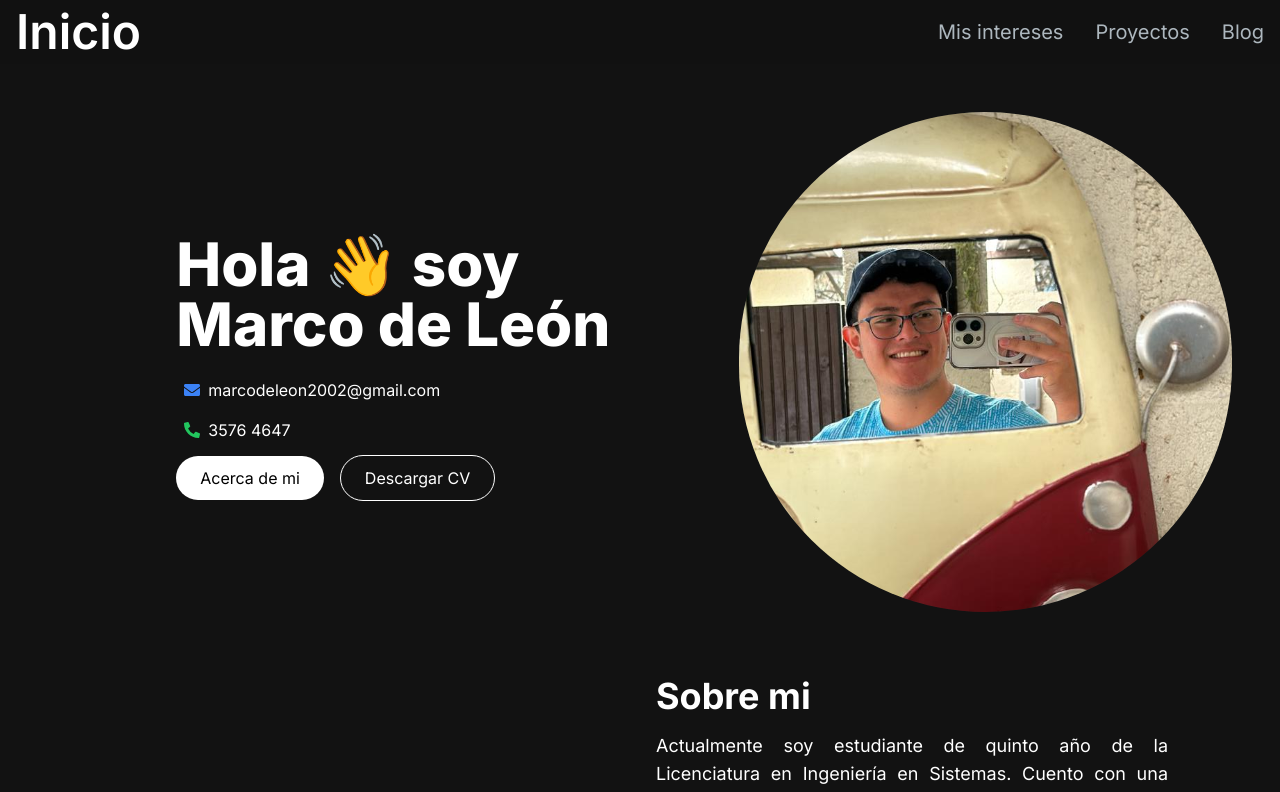
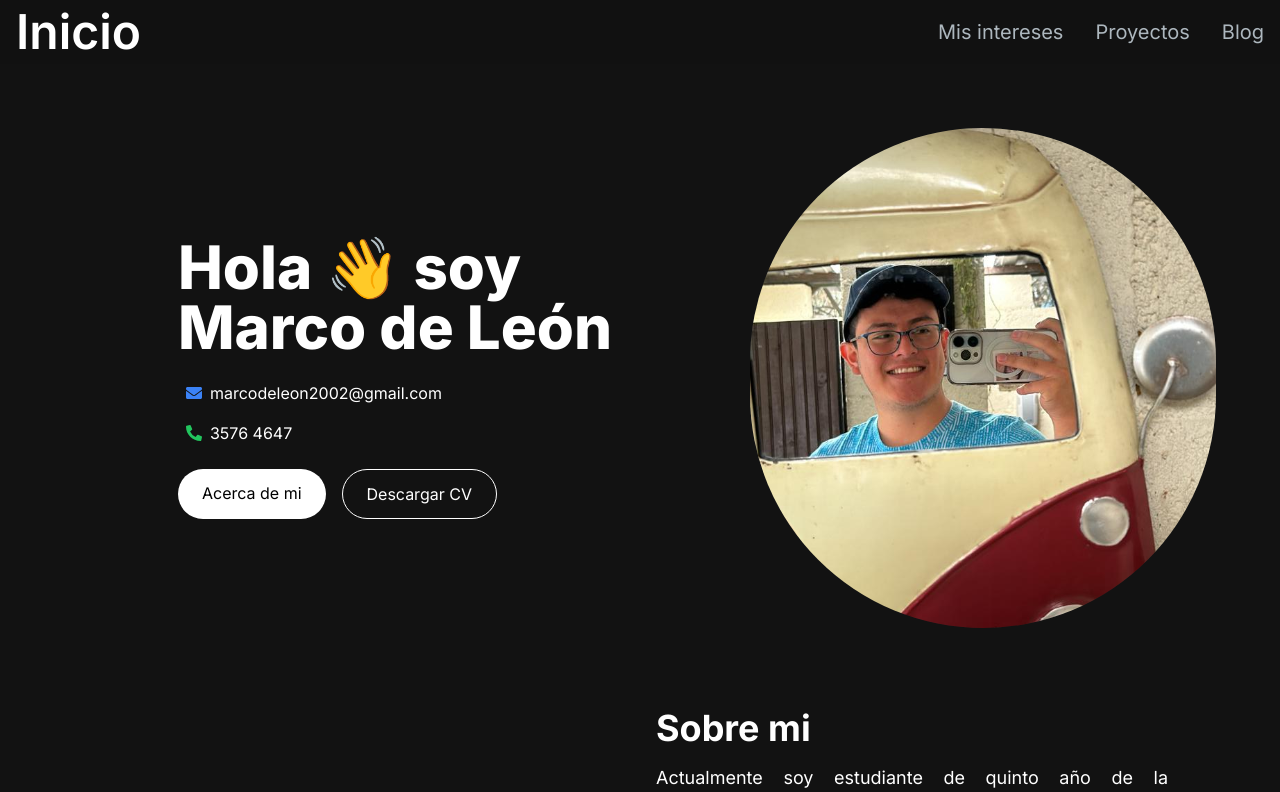
Before and after one commit to MarcoJav15/frontend-portafolio, a Next.js app: page / in a window 1280 px wide. Shown: the top 792 px of the page. Built offline with nearby package versions, Linux system fonts and the light colour scheme.

Commit message:
Ajustando botones

```diff
--- a/src/app/components/Banner.tsx
+++ b/src/app/components/Banner.tsx
@@ -5,7 +5,7 @@ import { FaEnvelope, FaPhoneAlt } from "react-icons/fa";
 const Banner: React.FC = () => {
     return (
         <section>
-            <div className="grid grid-cols-1 lg:grid-cols-12">
+            <div className="grid grid-cols-1 lg:grid-cols-12 gap-6 p-4">
                 <div className="col-span-7 place-self-center text-center sm:text-left">
                     <h1 className="text-white mb-4 text-4xl sm:text-5xl lg:text-6xl font-extrabold">
                         Hola 👋 soy <br />
@@ -19,11 +19,11 @@ const Banner: React.FC = () => {
                         <FaPhoneAlt className="text-green-500" />
                         <span className="text-white">3576 4647</span><br />
                     </div>
-                    <div>
-                        <a href="#about-me" className="px-6 py-3 w-full sm:w-fit rounded-full mr-4 bg-white hover:bg-slate-200 text-black">
+                    <div className="flex flex-col sm:flex-row sm:space-x-4">
+                        <a href="#about-me" className="px-6 py-3 mb-3 sm:mb-0 w-full sm:w-auto rounded-full bg-white hover:bg-slate-200 text-black">
                             Acerca de mi
                         </a>
-                        <a href='/images/CV.pdf' download className="px-6 py-3 w-full sm:w-fit rounded-full bg-transparent hover:bg-slate-800 text-white border border-white mt-3">
+                        <a href='/images/CV.pdf' download className="px-6 py-3 w-full sm:w-auto rounded-full bg-transparent hover:bg-slate-800 text-white border border-white">
                             Descargar CV
                         </a>
                     </div>
```
